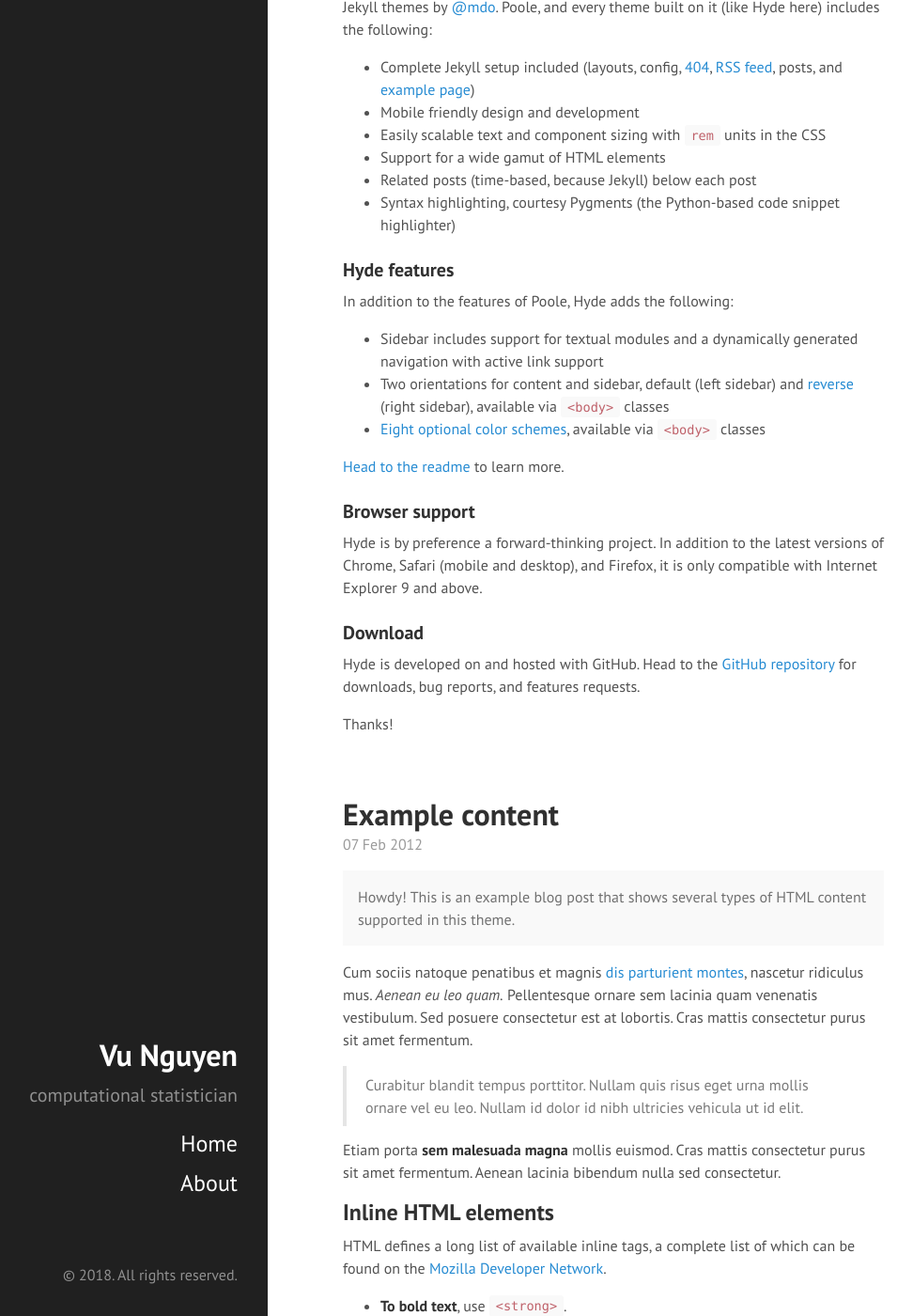
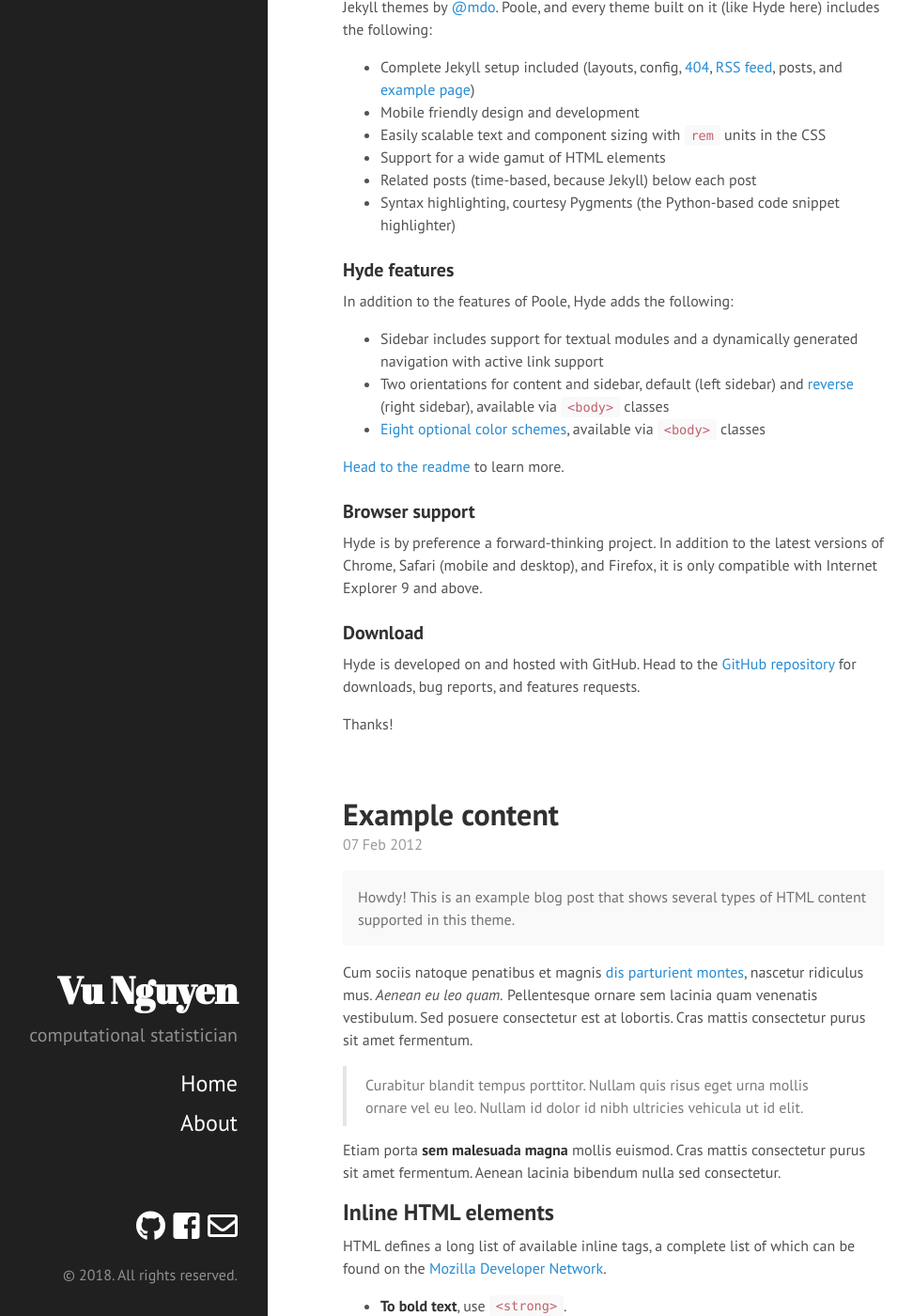
Before and after one commit to vn2616/vn2616.github.io, a Jekyll site: the page built from index.html, in a window 1280 px wide and 1400 px high, scrolled down 278 px. Shown: the whole window at 94% size, without its empty margins (3-975 px from the left). Built offline with Jekyll 4.4.1, drawn with Linux system fonts in a browser that asks for light colours; nearby versions of some CDN libraries; the list of posts is cut into pages by our own code.

Commit message:
bug fix social button

```diff
--- a/_config.yml
+++ b/_config.yml
@@ -13,7 +13,7 @@ permalink:        pretty
 title:            Vu Nguyen
 tagline:          'Personal Blog: Tech & Life'
 description:      'computational statistician'
-baseurl:          https://vn2616.github.io/
+baseurl:          / # https://vn2616.github.io/
 
 paginate:         5
 
--- a/_includes/sidebar.html
+++ b/_includes/sidebar.html
@@ -26,7 +26,7 @@
 
       <!-- Link to Social Media platforms with FA icons -->
       <div class="social-button">
-        {% for social in social_list %}
+        {% for social in site.socials %}
           <a href="{{ social[1].link }}"><i class="{{ social[1].icon }}"></i></a>
         {% endfor %}
       </div>
--- a/public/css/hyde.css
+++ b/public/css/hyde.css
@@ -88,11 +88,7 @@ html {
 .sidebar-about h1 {
   color: #fff;
   margin-top: 0;
-<<<<<<< HEAD
-  font-family: "Abril Fatface", sans-serif;
-=======
   font-family: "Abril Fatface", serif;
->>>>>>> 529a80f238167d5ec9c84f5b21046d2db0f5765d
   font-size: 2.5rem;
 }
 
```
